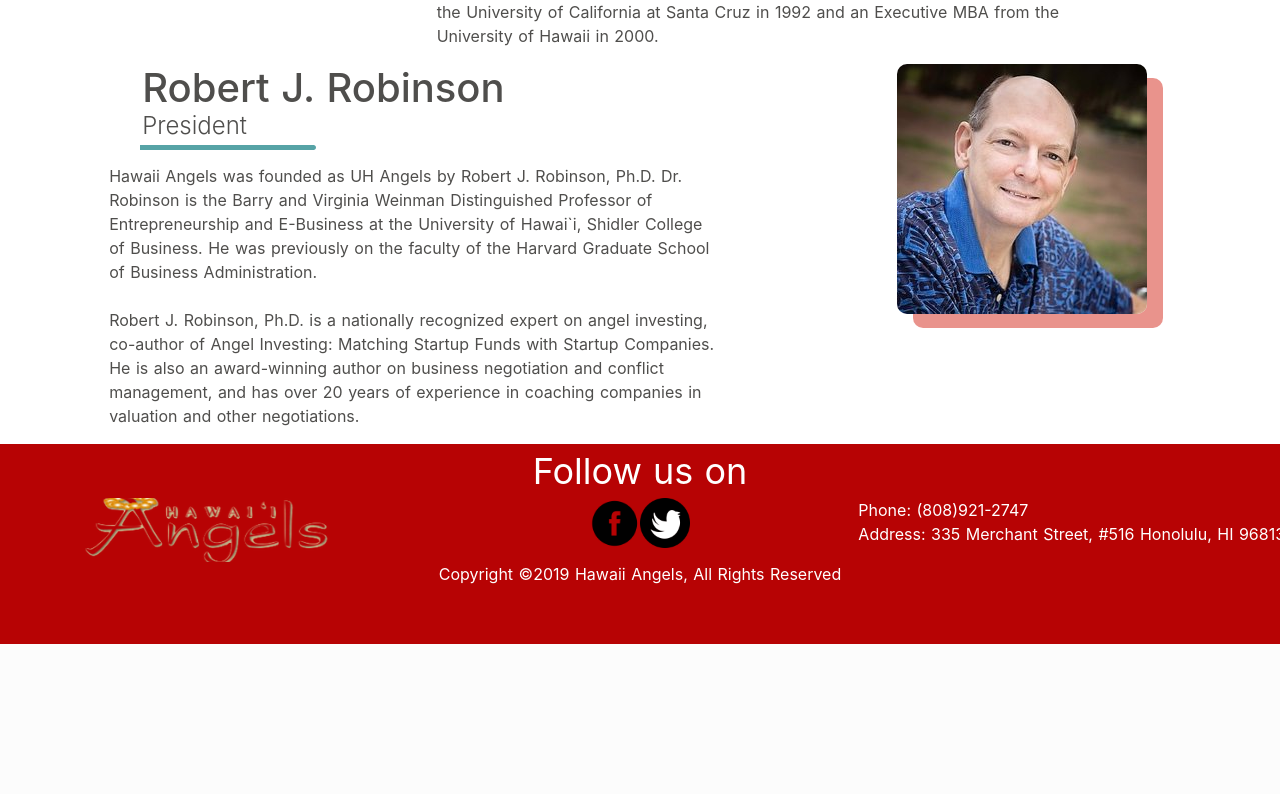
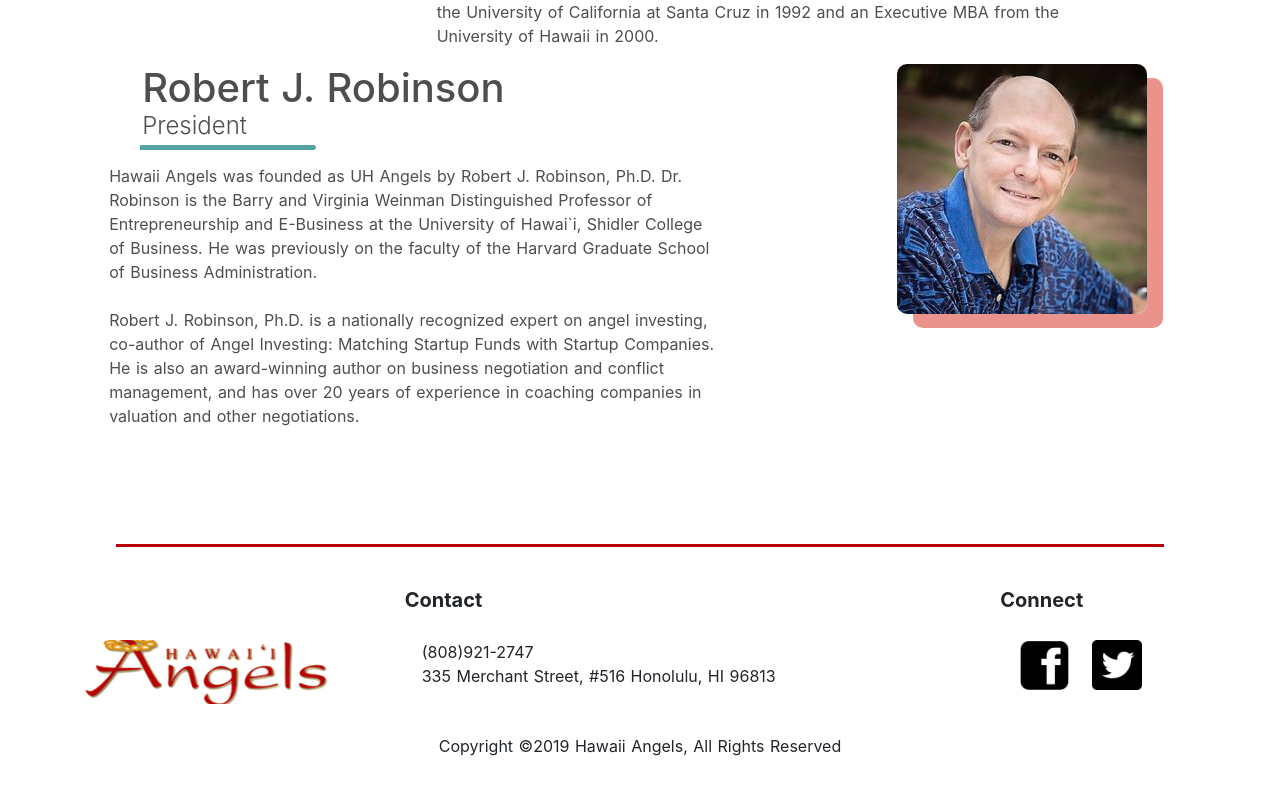
Before and after one commit to WildcherryBazzaire/HawaiianAngels, a Nuxt app: page / in a window 1280 px wide. Shown: the part 2231-3025 px from the top of the page. Before the commit the page ends 2875 px from the top, so only its background shows below. Built offline with nearby package versions, Linux system fonts and the light colour scheme.

Commit message:
Fixed the Cursed Footer

```diff
--- a/components/footer.vue
+++ b/components/footer.vue
@@ -1,21 +1,30 @@
 <template>
   <b-row>
     <b-col class="footer">
-      <b-row>
-        <b-col class="t-footer" :style="{ 'font-size': '36px' }"
-          >Follow us on</b-col
-        >
+      <b-row align-h="center">
+        <h1 class="line"></h1>
       </b-row>
-      <b-row align-h="center">
-        <b-col> <img :src="logo"/></b-col>
-        <b-col
-          ><img :src="facebook" :style="{ height: '50px' }"/>
-          <img :src="twitter" :style="{ height: '50px' }"
-        /></b-col>
+      <b-row class="top" align-h="center">
+        <b-col sm="1" offset-sm="1"></b-col>
+        <b-col id="contact"><b>Contact</b></b-col>
+        <b-col id="connect"><b>Connect</b></b-col>
+      </b-row>
+      <b-row align-h="center" class="mid">
         <b-col>
-          <b-row class="t-footer">Phone: (808)921-2747</b-row>
-          <b-row class="t-footer"
-            >Address: 335 Merchant Street, #516 Honolulu, HI 96813
+          <img :src="logo" />
+        </b-col>
+        <b-col>
+          <b-row>(808)921-2747</b-row>
+          <b-row>335 Merchant Street, #516 Honolulu, HI 96813</b-row>
+        </b-col>
+        <b-col>
+          <b-row align-h="center">
+            <b-col sm="2">
+              <img :src="facebook" class="image-size" />
+            </b-col>
+            <b-col sm="2">
+              <img :src="twitter" class="image-size" />
+            </b-col>
           </b-row>
         </b-col>
       </b-row>
@@ -37,22 +46,47 @@
 export default {
   data() {
     return {
-      facebook: require('@/assets/contact-us/facebook.png'),
-      twitter: require('@/assets/contact-us/twiiter.png'),
+      facebook: require('@/assets/fb.png'),
+      twitter: require('@/assets/twitter2.png'),
       logo: require('@/static/logo.svg')
     }
   }
 }
 </script>
 
-<style>
-.t-footer {
-  color: white;
+<style scoped>
+#contact {
+  right: 2.5%;
+  font-size: 20px;
+}
+#connect {
+  left: 1.5%;
+  font-size: 20px;
+}
+.line {
+  border-bottom: 3px solid #b70304;
+  height: 100%;
+  width: 80%;
+  display: flex;
+  justify-content: center;
+}
+.top {
+  margin-top: 30px;
+  margin-bottom: 25px;
+}
+.mid {
+  margin-bottom: 30px;
+}
+.bottom {
+  margin-bottom: 50px;
 }
 .footer {
+  margin-top: 100px;
   width: 1200px;
-  height: 200px;
-  background-color: #b70304;
+  height: 250px;
+}
+.image-size {
+  height: 50px;
 }
 #bottom-part {
   width: 100%;
```
Also changed, not shown: assets/fb.png (added), assets/twitter2.png (added).
